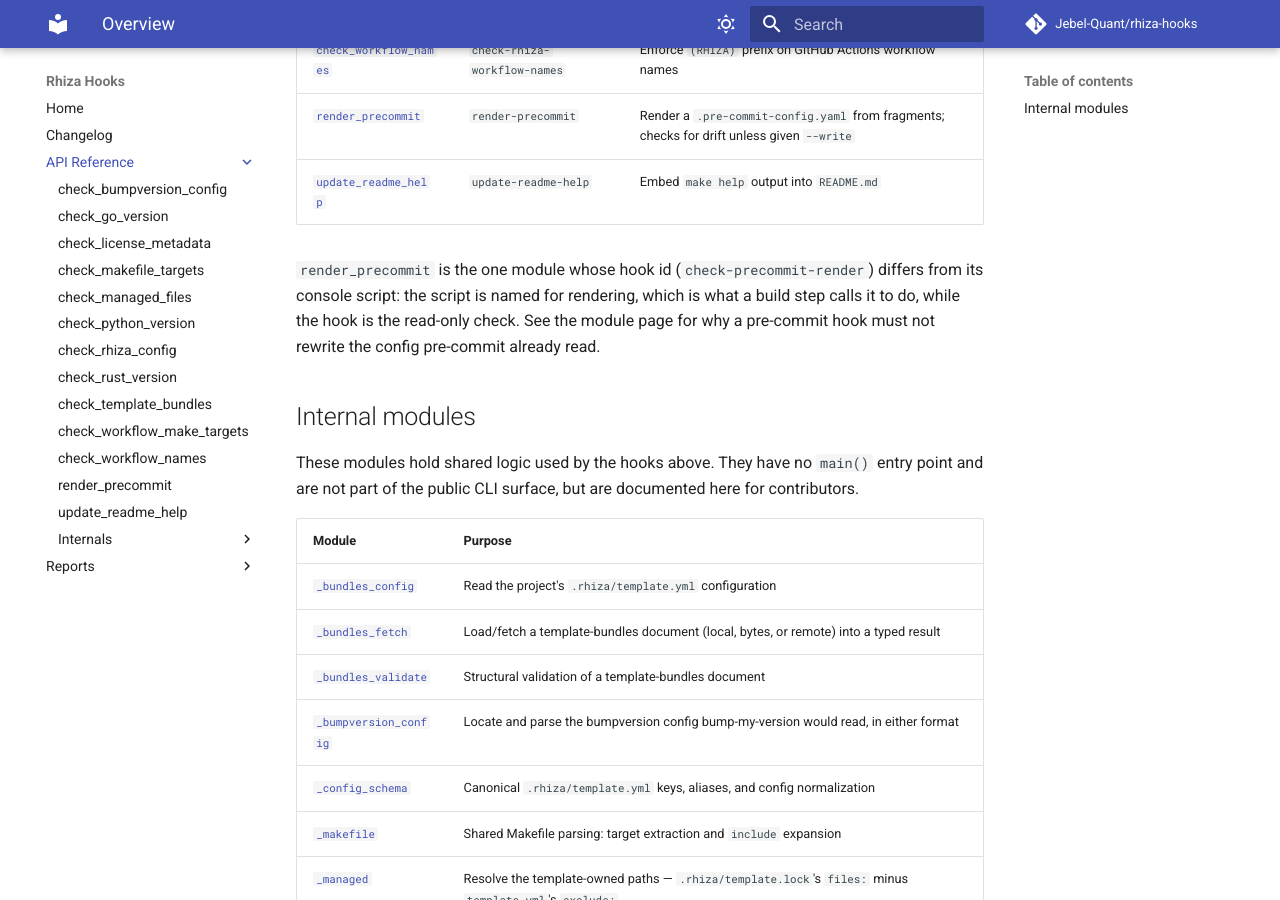
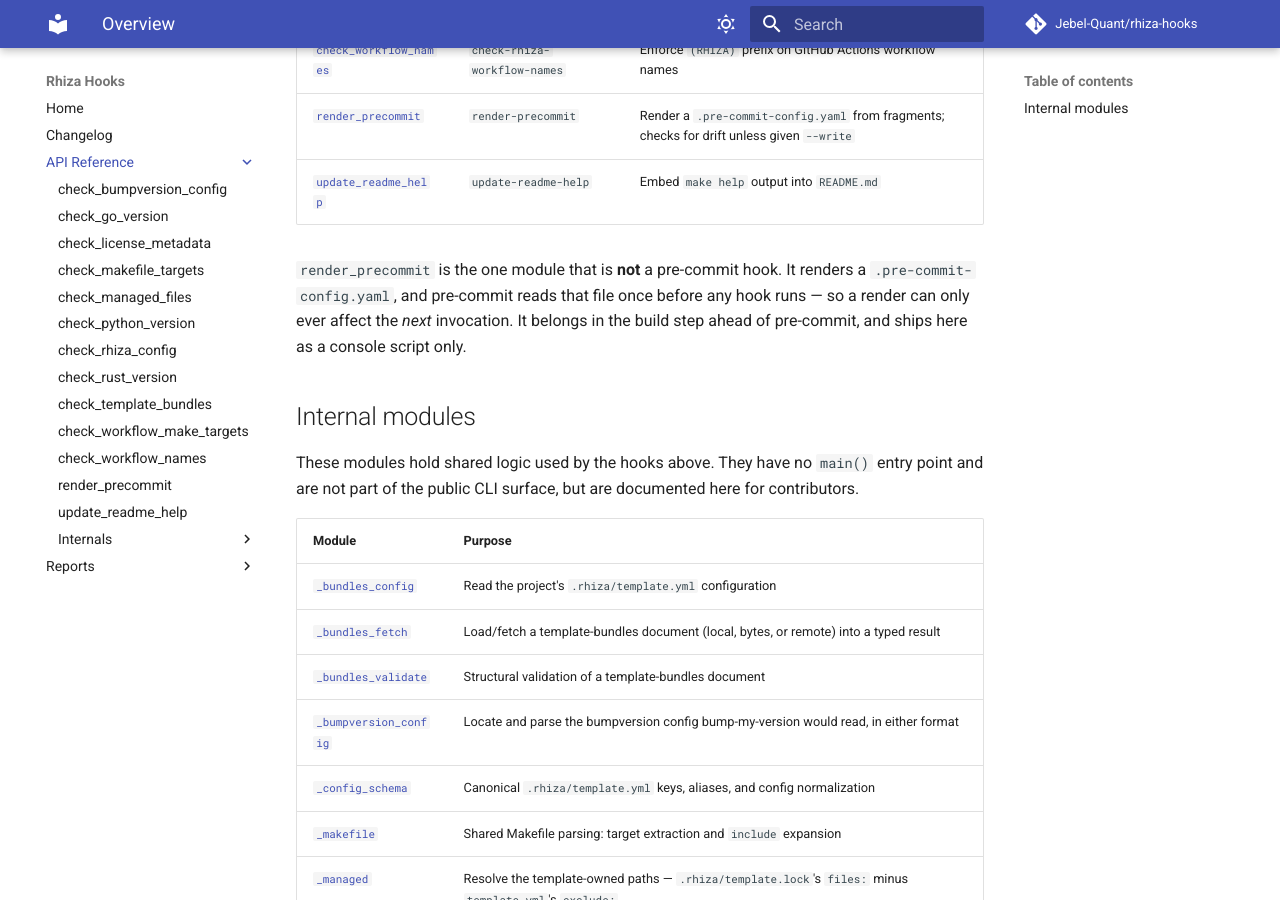
Before and after one commit to Jebel-Quant/rhiza-hooks, an MkDocs documentation site: the page built from docs/api-reference/index.md, in a window 1280 px wide and 900 px high, scrolled down 965 px. Built offline with MkDocs 1.6.1 and Material for MkDocs 9.7.7, drawn with Linux system fonts in a browser that asks for light colours; comment, search, counter and statistics services are not loaded; some of the changed text lies outside the part shown.

Commit message:
refactor: ship render-precommit as a console script only, not a hook
Rendering cannot usefully be a pre-commit hook. pre-commit reads
.pre-commit-config.yaml once, before any hook executes, so a hook that rendered it
could only ever affect the *next* invocation while changing the file under the
current one. The ordering it needs -- render, then lint -- can only be guaranteed
by the build step that runs ahead of pre-commit, which is where the caller already
is. Drop check-precommit-render from the manifest and from this repo's own config.

The engine keeps its reason to live here: `[project.scripts]` still installs
`render-precommit`, so `uvx --from rhiza-hooks render-precommit` reaches any repo
that syncs from the template, which is what makes the fragment format's
project-local `extends` worth anything.

test_hook_entries_match_console_scripts asserts both directions, so an unpublished
script needs naming rather than silently weakening the check: _NOT_HOOKS records it
with the reason, and two new tests keep the exemption honest -- one fails if the
name ever appears as a hook entry after all (which would quietly drop that hook
from the parity check), one fails if it names a script that no longer exists.

Both design rationales in the module docstring leaned on the hook and are restated:
--write stays opt-in because a tool should not rewrite tracked files unasked, and an
absent pre-commit/ still passes because a shared build step may call this across
repositories that render nothing.

Verified: `uvx --from . render-precommit --write` still reproduces the template
repo's rendered configs byte-for-byte.

Co-Authored-By: Claude Opus 5 (1M context) <noreply@anthropic.com>

```diff
--- a/docs/api-reference/index.md
+++ b/docs/api-reference/index.md
@@ -1,6 +1,6 @@
 # API Reference
 
-`rhiza_hooks` ships one pre-commit hook per module, each implemented as a standalone module with a `main()` entry point.
+`rhiza_hooks` ships a console script per module, each a standalone module with a `main()` entry point. All but one are also published as pre-commit hooks — see the note below the table.
 
 | Module | Entry point | Purpose |
 |---|---|---|
@@ -18,10 +18,10 @@
 | [`render_precommit`](render_precommit.md) | `render-precommit` | Render a `.pre-commit-config.yaml` from fragments; checks for drift unless given `--write` |
 | [`update_readme_help`](update_readme_help.md) | `update-readme-help` | Embed `make help` output into `README.md` |
 
-`render_precommit` is the one module whose hook id (`check-precommit-render`) differs
-from its console script: the script is named for rendering, which is what a build step
-calls it to do, while the hook is the read-only check. See the module page for why a
-pre-commit hook must not rewrite the config pre-commit already read.
+`render_precommit` is the one module that is **not** a pre-commit hook. It renders a
+`.pre-commit-config.yaml`, and pre-commit reads that file once before any hook runs — so
+a render can only ever affect the *next* invocation. It belongs in the build step ahead
+of pre-commit, and ships here as a console script only.
 
 ## Internal modules
 
--- a/pyproject.toml
+++ b/pyproject.toml
@@ -55,9 +55,9 @@ check-template-bundles = "rhiza_hooks.check_template_bundles:main"
 check-managed-files = "rhiza_hooks.check_managed_files:main"
 check-workflow-make-targets = "rhiza_hooks.check_workflow_make_targets:main"
 check-license-metadata = "rhiza_hooks.check_license_metadata:main"
-# Named for the verb it performs with --write, not for the hook it backs
-# (check-precommit-render). The hook is the read-only default; rendering is the reason
-# the engine ships at all, and it is what a project's own build step invokes.
+# The one script that is not a pre-commit hook: it renders a .pre-commit-config.yaml,
+# which pre-commit reads once before any hook runs, so it belongs in the build step
+# ahead of pre-commit rather than inside it. Exempted in tests/meta/test_pre_commit_manifest.py.
 render-precommit = "rhiza_hooks.render_precommit:main"
 
 [tool.hatch.build.targets.wheel]
```
Also changed, not shown: .pre-commit-config.yaml (+0 -11 lines), .pre-commit-hooks.yaml (+0 -16 lines), 3 other files.
